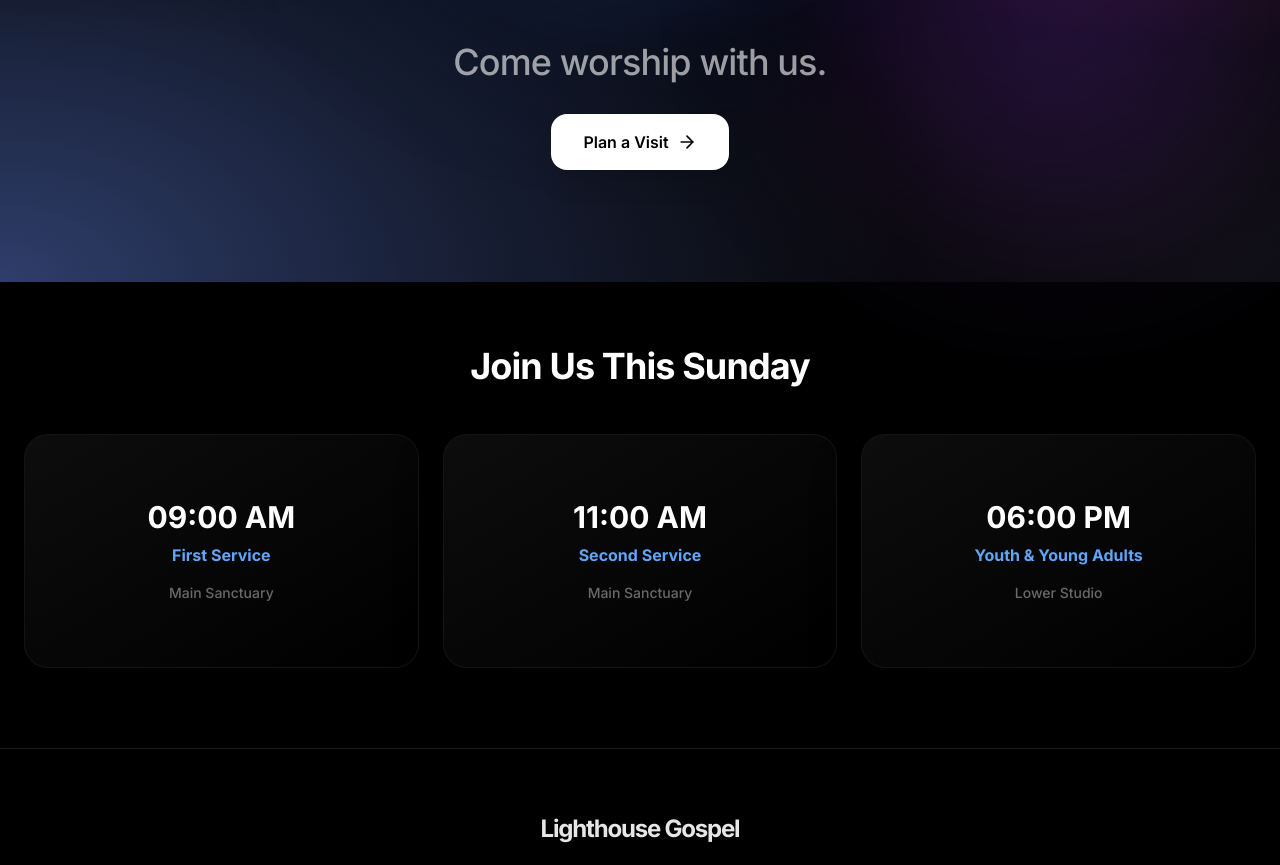
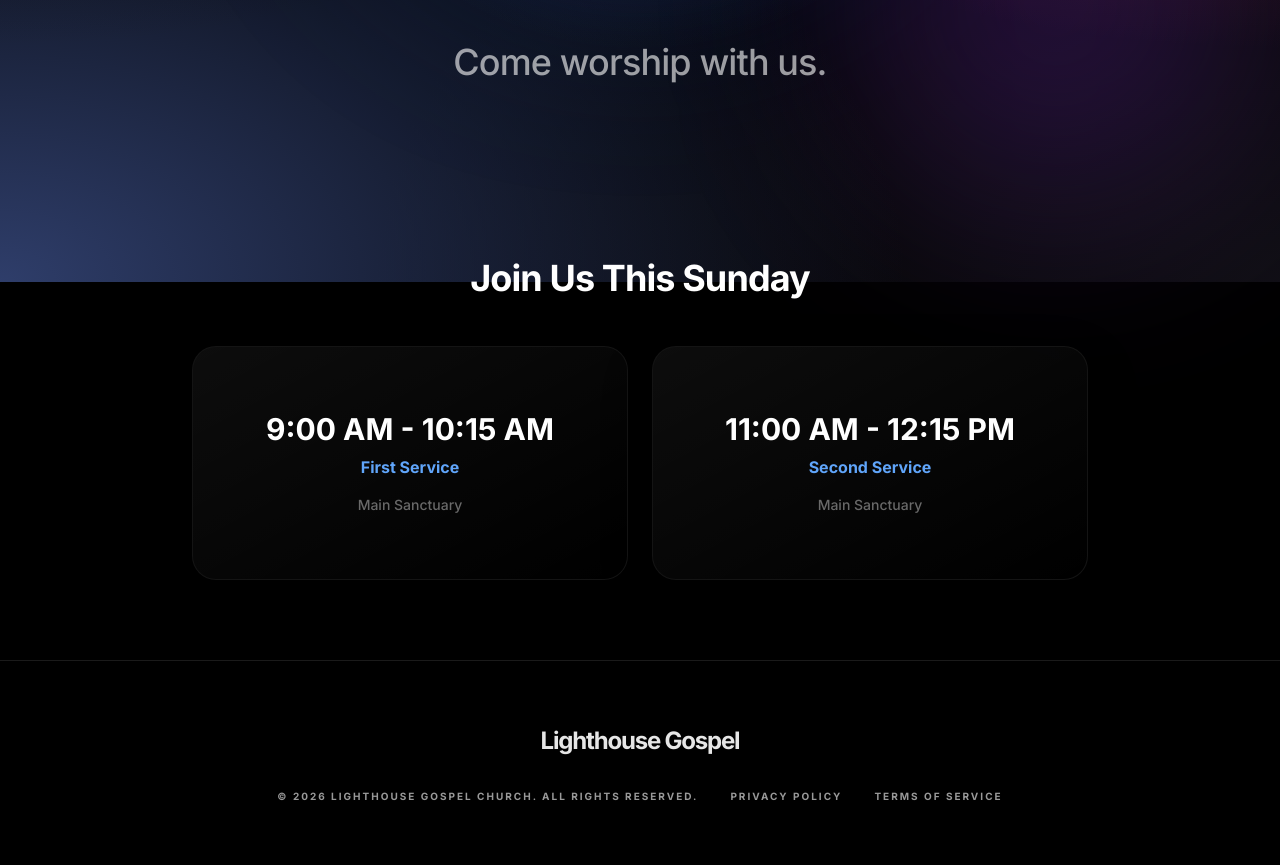
Before and after one commit to Skeleten80/Lighthouse-Gospel-Church-Website, a React (Vite) app: page / in a window 1280 px wide. Shown: the part 518-1383 px from the top of the page. Built offline with nearby package versions, Linux system fonts and the light colour scheme.

Commit message:
feat: Refactor Home page layout and services timing
Adjusted the Home page to remove redundant "Plan a Visit" button and simplified the grid for service times. Updated the service timing display on the Services page to include end times for better clarity.

```diff
--- a/pages/Home.tsx
+++ b/pages/Home.tsx
@@ -1,10 +1,6 @@
 
 import React from 'react';
 import { GlassCard } from '../components/GlassCard';
-import * as LucideIcons from 'lucide-react';
-import { Link } from 'react-router-dom';
-
-const { ArrowRight } = LucideIcons;
 
 export const Home: React.FC = () => {
   return (
@@ -21,21 +17,15 @@ export const Home: React.FC = () => {
         <p className="text-2xl md:text-4xl text-black/60 dark:text-white/60 font-medium tracking-tight transition-colors duration-500 px-4">
           Come worship with us.
         </p>
-        <div className="flex flex-wrap justify-center gap-4 px-4">
-          <Link to="/connect" className="w-full sm:w-auto bg-black dark:bg-white text-white dark:text-black px-8 py-4 rounded-2xl font-semibold flex items-center justify-center gap-2 hover:opacity-90 transition-all shadow-xl">
-            Plan a Visit <ArrowRight className="w-5 h-5" />
-          </Link>
-        </div>
       </section>
 
       {/* Service Times */}
       <section className="text-center space-y-12">
         <h2 className="text-3xl md:text-4xl font-bold text-black dark:text-white tracking-tight">Join Us This Sunday</h2>
-        <div className="grid grid-cols-1 md:grid-cols-3 gap-6">
+        <div className="grid grid-cols-1 md:grid-cols-2 gap-6 max-w-4xl mx-auto">
           {[
-            { time: "09:00 AM", label: "First Service", location: "Main Sanctuary" },
-            { time: "11:00 AM", label: "Second Service", location: "Main Sanctuary" },
-            { time: "06:00 PM", label: "Youth & Young Adults", location: "Lower Studio" }
+            { time: "9:00 AM - 10:15 AM", label: "First Service", location: "Main Sanctuary" },
+            { time: "11:00 AM - 12:15 PM", label: "Second Service", location: "Main Sanctuary" }
           ].map((s, i) => (
             <GlassCard key={i} className="py-10">
               <h3 className="text-3xl font-bold text-black dark:text-white mb-2">{s.time}</h3>
--- a/pages/Services.tsx
+++ b/pages/Services.tsx
@@ -56,11 +56,11 @@ export const Services: React.FC = () => {
               <div className="flex flex-col gap-2 mb-6">
                 <div className="flex justify-between border-b border-black/10 dark:border-white/10 pb-2">
                   <span className="text-black/60 dark:text-white/60">First Service</span>
-                  <span className="text-black dark:text-white font-bold">9:00 AM</span>
+                  <span className="text-black dark:text-white font-bold">9:00 AM - 10:15 AM</span>
                 </div>
                 <div className="flex justify-between border-b border-black/10 dark:border-white/10 pb-2">
                   <span className="text-black/60 dark:text-white/60">Second Service</span>
-                  <span className="text-black dark:text-white font-bold">11:00 AM</span>
+                  <span className="text-black dark:text-white font-bold">11:00 AM - 12:15 PM</span>
                 </div>
               </div>
               <a
```
